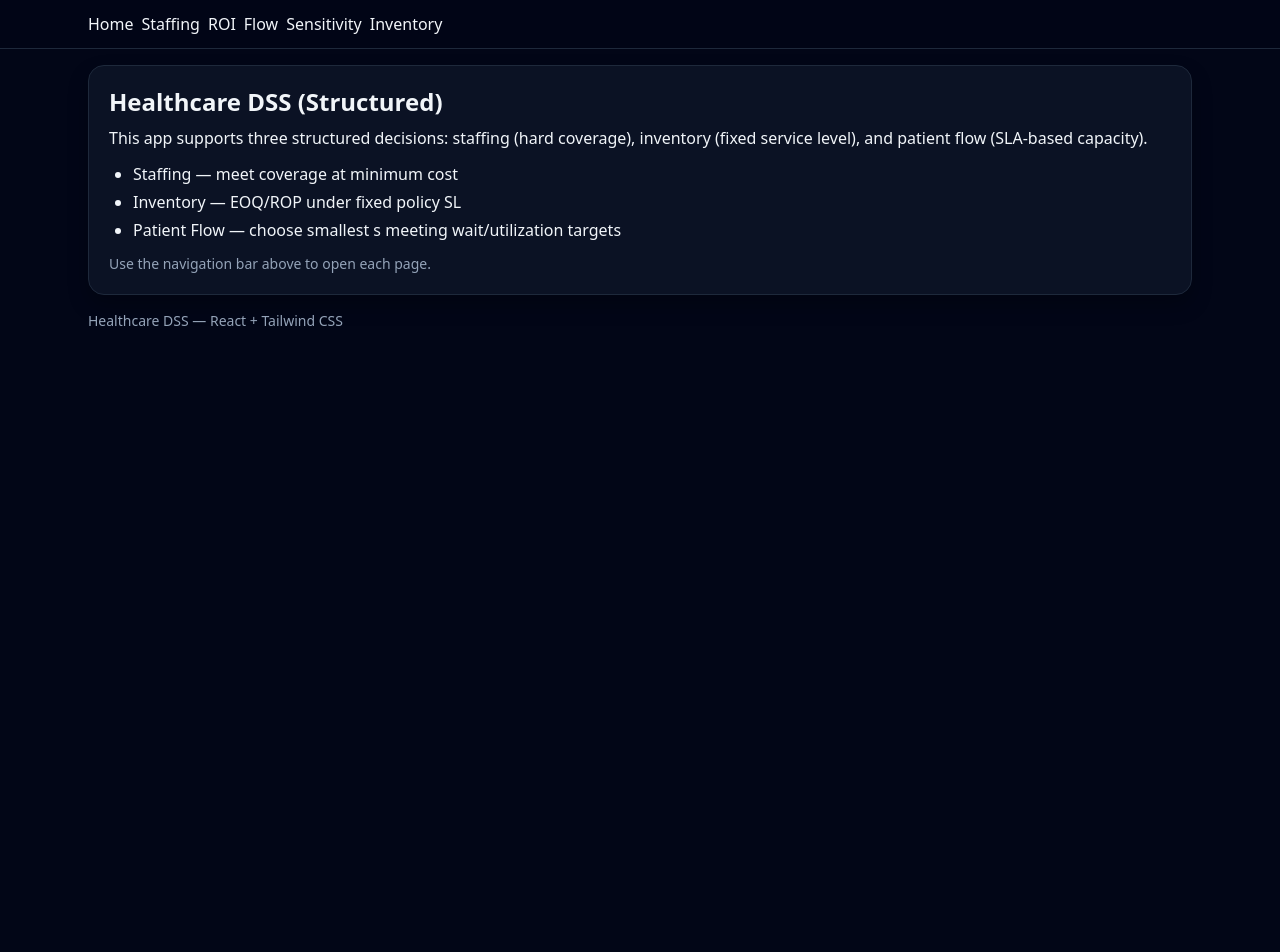
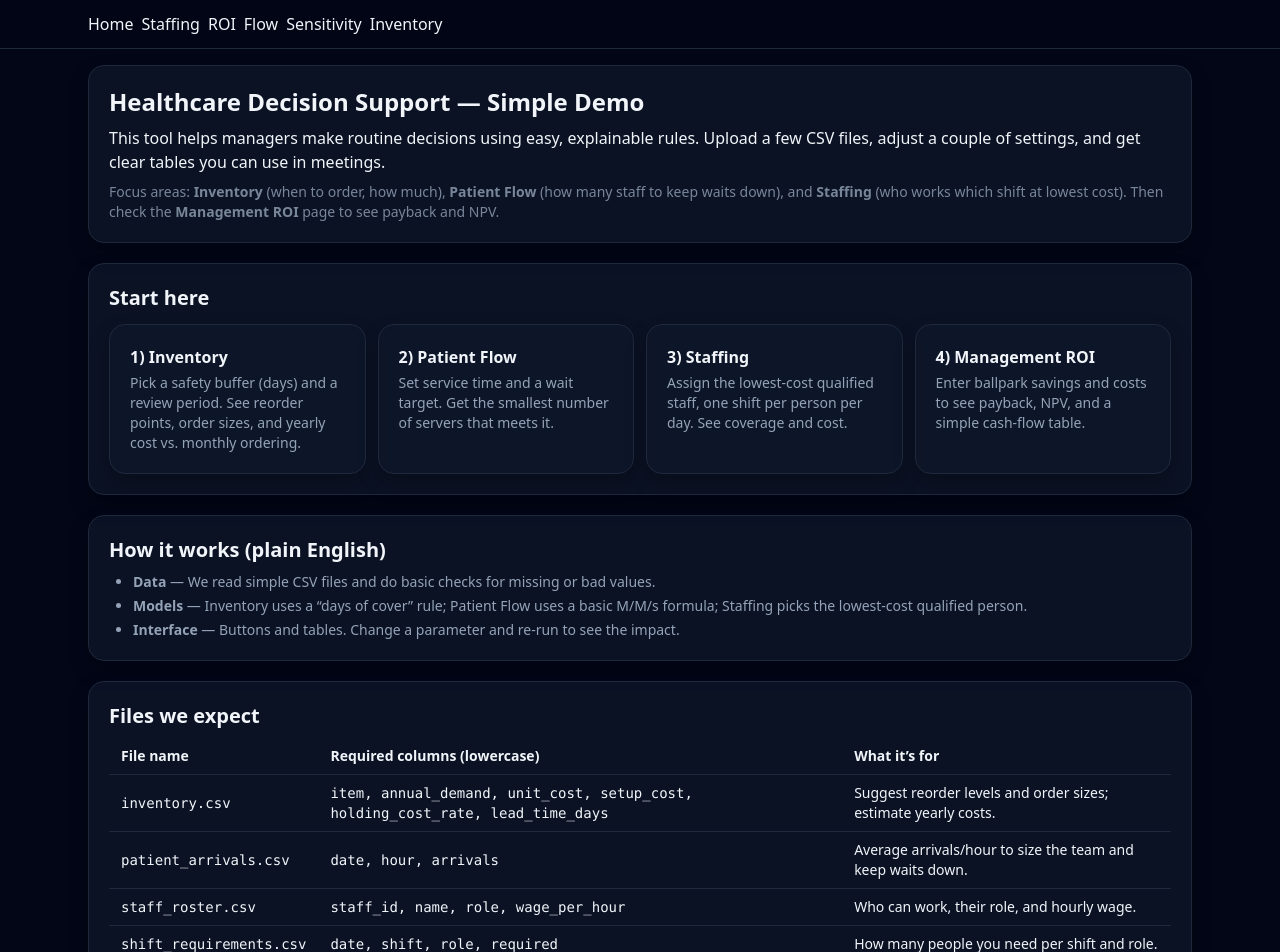
Before and after one commit to batthgurnoor/HealthcareDSS, a React (Vite) app: page / in a window 1280 px wide. Shown: the top 952 px of the page. Before the commit the page ends 800 px from the top, so only its background shows below. Built offline with nearby package versions, Linux system fonts and the light colour scheme.

Commit message:
Updated the landing page to focus on the four tools we’re actually shipping (Inventory, Patient Flow, Staffing, Management ROI) and makes the page easier to understand.

```diff
--- a/src/pages/Home.jsx
+++ b/src/pages/Home.jsx
@@ -1,18 +1,130 @@
-import React from 'react'
+// src/pages/Home.jsx
+import { Link } from "react-router-dom";
 
 export default function Home() {
   return (
-    <div className="card">
-      <h1 className="text-2xl font-bold">Healthcare DSS (Structured)</h1>
-      <p className="mt-2">This app supports three structured decisions:
-        staffing (hard coverage), inventory (fixed service level), and patient flow (SLA-based capacity).
-      </p>
-      <ul className="list-disc pl-6 my-3 space-y-1">
-        <li>Staffing — meet coverage at minimum cost</li>
-        <li>Inventory — EOQ/ROP under fixed policy SL</li>
-        <li>Patient Flow — choose smallest s meeting wait/utilization targets</li>
-      </ul>
-      <p className="small">Use the navigation bar above to open each page.</p>
+    <div className="mt-4 space-y-5">
+      {/* Hero */}
+      <div className="card">
+        <h1 className="text-2xl font-bold">Healthcare Decision Support — Simple Demo</h1>
+        <p className="mt-2">
+          This tool helps managers make routine decisions using easy, explainable rules.
+          Upload a few CSV files, adjust a couple of settings, and get clear tables you can use
+          in meetings.
+        </p>
+        <p className="small opacity-80 mt-2">
+          Focus areas: <b>Inventory</b> (when to order, how much), <b>Patient Flow</b> (how many
+          staff to keep waits down), and <b>Staffing</b> (who works which shift at lowest cost). Then
+          check the <b>Management ROI</b> page to see payback and NPV.
+        </p>
+      </div>
+
+      {/* Quick actions (no Data Check, no Sensitivity) */}
+      <div className="card">
+        <h2 className="text-xl font-semibold">Start here</h2>
+        <div className="grid sm:grid-cols-2 lg:grid-cols-4 gap-3 mt-3">
+          <Link to="/inventory" className="card hover:shadow-md transition">
+            <h3 className="font-semibold">1) Inventory</h3>
+            <p className="small mt-1">
+              Pick a safety buffer (days) and a review period. See reorder points, order sizes, and
+              yearly cost vs. monthly ordering.
+            </p>
+          </Link>
+
+          <Link to="/flow" className="card hover:shadow-md transition">
+            <h3 className="font-semibold">2) Patient Flow</h3>
+            <p className="small mt-1">
+              Set service time and a wait target. Get the smallest number of servers that meets it.
+            </p>
+          </Link>
+
+          <Link to="/staffing" className="card hover:shadow-md transition">
+            <h3 className="font-semibold">3) Staffing</h3>
+            <p className="small mt-1">
+              Assign the lowest-cost qualified staff, one shift per person per day. See coverage and cost.
+            </p>
+          </Link>
+
+          <Link to="/roi" className="card hover:shadow-md transition">
+            <h3 className="font-semibold">4) Management ROI</h3>
+            <p className="small mt-1">
+              Enter ballpark savings and costs to see payback, NPV, and a simple cash-flow table.
+            </p>
+          </Link>
+        </div>
+      </div>
+
+      {/* How it works */}
+      <div className="card">
+        <h2 className="text-xl font-semibold">How it works (plain English)</h2>
+        <ul className="list-disc pl-6 mt-2 space-y-1 small">
+          <li>
+            <b>Data</b> — We read simple CSV files and do basic checks for missing or bad values.
+          </li>
+          <li>
+            <b>Models</b> — Inventory uses a “days of cover” rule; Patient Flow uses a basic M/M/s
+            formula; Staffing picks the lowest-cost qualified person.
+          </li>
+          <li>
+            <b>Interface</b> — Buttons and tables. Change a parameter and re-run to see the impact.
+          </li>
+        </ul>
+      </div>
+
+      {/* Files we expect */}
+      <div className="card">
+        <h2 className="text-xl font-semibold">Files we expect</h2>
+        <table className="tbl mt-2">
+          <thead>
+            <tr>
+              <th>File name</th>
+              <th>Required columns (lowercase)</th>
+              <th>What it’s for</th>
+            </tr>
+          </thead>
+          <tbody>
+            <tr>
+              <td><code className="font-mono">inventory.csv</code></td>
+              <td>
+                <code className="font-mono">
+                  item, annual_demand, unit_cost, setup_cost, holding_cost_rate, lead_time_days
+                </code>
+              </td>
+              <td>Suggest reorder levels and order sizes; estimate yearly costs.</td>
+            </tr>
+            <tr>
+              <td><code className="font-mono">patient_arrivals.csv</code></td>
+              <td><code className="font-mono">date, hour, arrivals</code></td>
+              <td>Average arrivals/hour to size the team and keep waits down.</td>
+            </tr>
+            <tr>
+              <td><code className="font-mono">staff_roster.csv</code></td>
+              <td><code className="font-mono">staff_id, name, role, wage_per_hour</code></td>
+              <td>Who can work, their role, and hourly wage.</td>
+            </tr>
+            <tr>
+              <td><code className="font-mono">shift_requirements.csv</code></td>
+              <td><code className="font-mono">date, shift, role, required</code></td>
+              <td>How many people you need per shift and role.</td>
+            </tr>
+          </tbody>
+        </table>
+        <p className="small mt-2">
+          Tip: sample files live in <code className="font-mono">/public/samples/</code>.
+          Keep headers lowercase and spelled exactly as shown.
+        </p>
+      </div>
+
+      {/* Notes */}
+      <div className="card">
+        <h2 className="text-xl font-semibold">Notes & assumptions</h2>
+        <ul className="list-disc pl-6 mt-2 space-y-1 small">
+          <li>Numbers are estimates to guide decisions; double-check before you buy or schedule.</li>
+          <li>Inventory costs use a simple ordering + holding estimate; no advanced statistics.</li>
+          <li>Patient Flow picks the smallest server count meeting your utilization cap and wait target.</li>
+          <li>Staffing prevents more than one shift per person per day.</li>
+        </ul>
+      </div>
     </div>
-  )
+  );
 }
```
